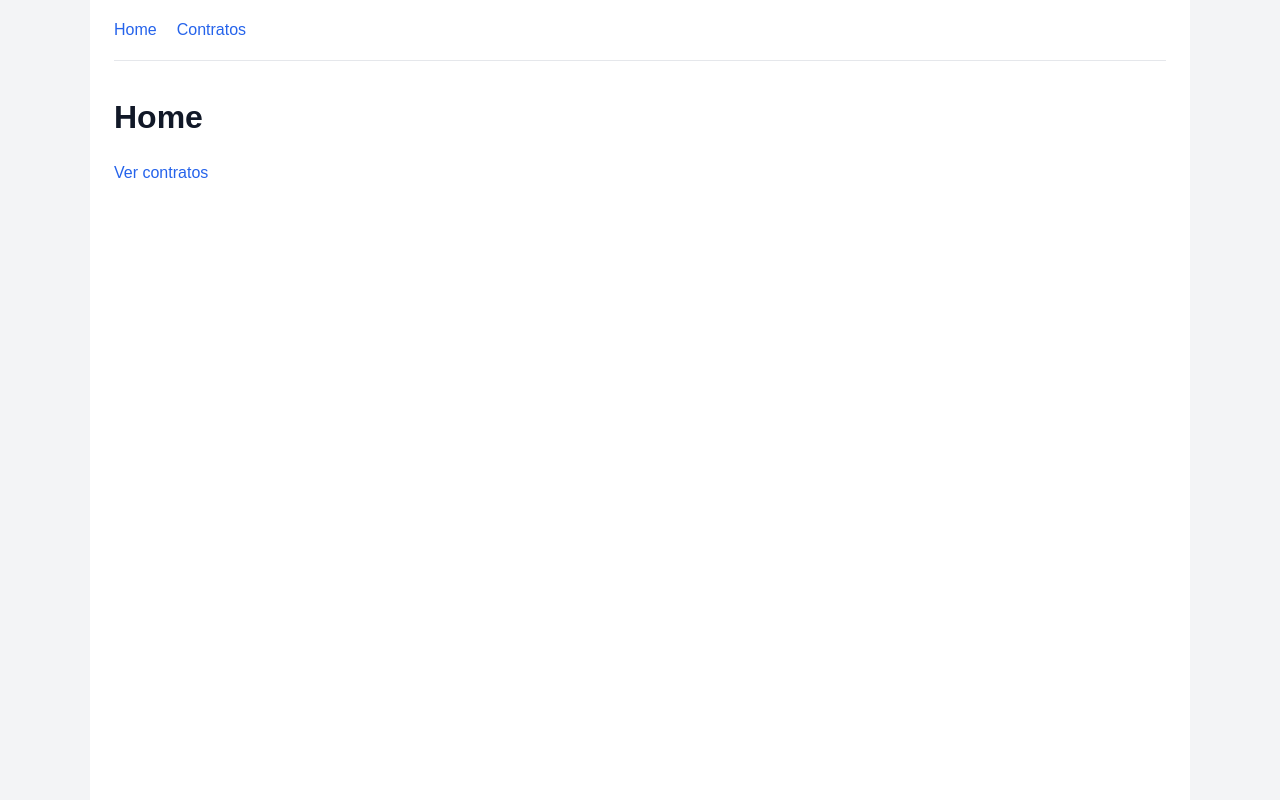
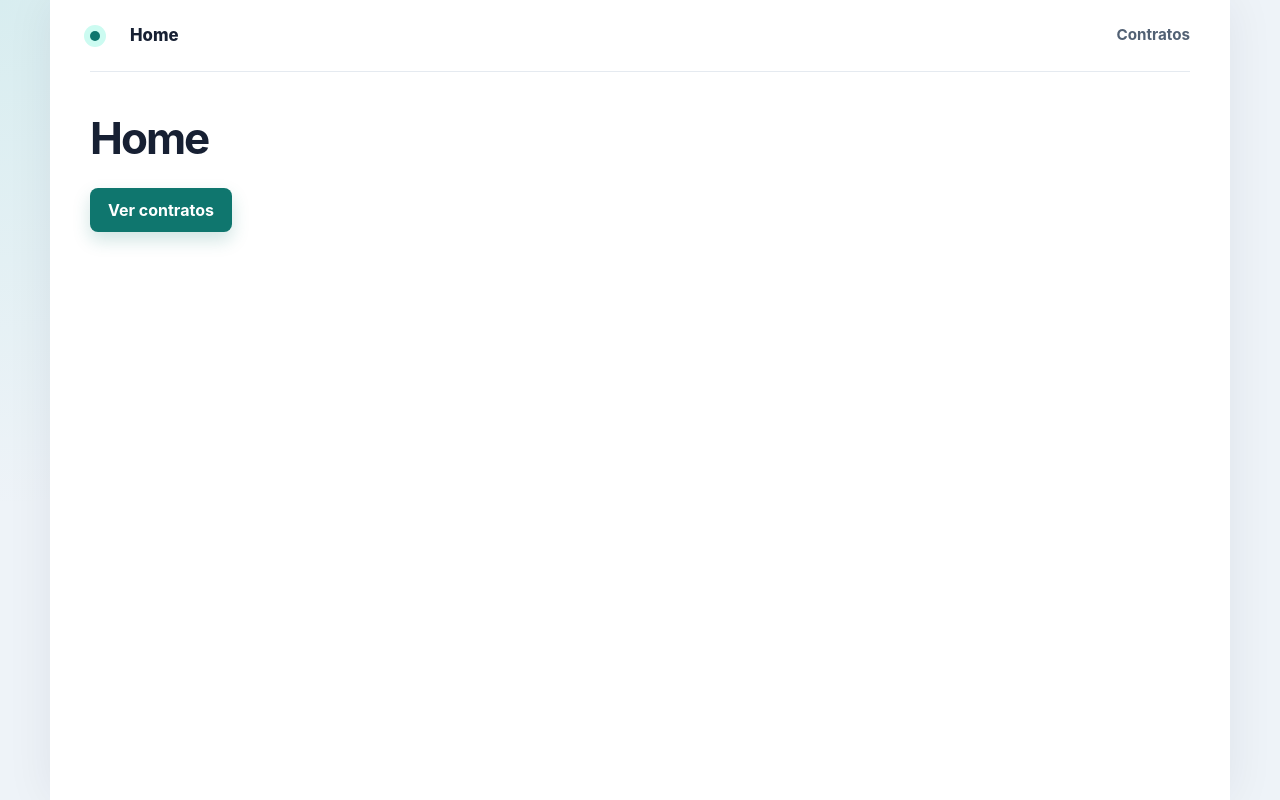
Before and after one commit to JoaoGuilhermeTP/gestao_de_contratos, a React (Vite) app: page / in a window 1280 px wide. Built offline with nearby package versions, Linux system fonts and the light colour scheme.

Commit message:
Update styles in index.css
Replit-Commit-Author: Agent

```diff
--- a/src/index.css
+++ b/src/index.css
@@ -1,8 +1,13 @@
 :root {
-  font-family: Arial, sans-serif;
-  color: #1f2937;
-  background: #f3f4f6;
+  font-family:
+    Inter, ui-sans-serif, system-ui, -apple-system, BlinkMacSystemFont, "Segoe UI",
+    sans-serif;
+  color: #172033;
+  background: #eef3f8;
   line-height: 1.5;
+  font-synthesis: none;
+  text-rendering: optimizeLegibility;
+  -webkit-font-smoothing: antialiased;
 }
 
 * {
@@ -10,118 +15,312 @@
 }
 
 body {
+  min-width: 320px;
   margin: 0;
+  background:
+    radial-gradient(circle at 0 0, rgba(20, 184, 166, 0.1), transparent 32rem),
+    #eef3f8;
+}
+
+button,
+input,
+select {
+  font: inherit;
+}
+
+button,
+a,
+select,
+input {
+  transition:
+    border-color 160ms ease,
+    box-shadow 160ms ease,
+    background-color 160ms ease,
+    transform 160ms ease;
 }
 
 #root {
-  width: min(1100px, 100%);
+  width: min(1180px, calc(100% - 32px));
   min-height: 100vh;
   margin: 0 auto;
-  padding: 0 24px 40px;
+  padding: 0 40px 56px;
   background: #ffffff;
+  box-shadow: 0 0 45px rgba(23, 32, 51, 0.07);
 }
 
 nav {
   display: flex;
-  gap: 20px;
-  padding: 18px 0;
-  border-bottom: 1px solid #e5e7eb;
+  align-items: center;
+  gap: 28px;
+  min-height: 72px;
+  border-bottom: 1px solid #e5eaf0;
+}
+
+nav::before {
+  width: 10px;
+  height: 10px;
+  margin-right: 2px;
+  border-radius: 50%;
+  background: #0f766e;
+  box-shadow: 0 0 0 6px #ccfbf1;
+  content: "";
+}
+
+nav a {
+  color: #526174;
+  font-size: 0.95rem;
+  font-weight: 650;
+  text-decoration: none;
+}
+
+nav a:first-of-type {
+  margin-right: auto;
+  color: #172033;
+  font-size: 1.05rem;
+  font-weight: 800;
+}
+
+nav a:hover {
+  color: #0f766e;
 }
 
 a {
-  color: #2563eb;
+  color: #0f766e;
+}
+
+a:hover {
+  color: #115e59;
+}
+
+h1 {
+  margin: 42px 0 26px;
+  color: #172033;
+  font-size: clamp(2rem, 4vw, 2.75rem);
+  line-height: 1.1;
+  letter-spacing: -0.045em;
+}
+
+h2 {
+  margin: 34px 0 16px;
+  color: #273449;
+  font-size: 1.35rem;
+  letter-spacing: -0.02em;
+}
+
+h3 {
+  margin: 26px 0 12px;
+  color: #526174;
+  font-size: 0.82rem;
+  font-weight: 750;
+  letter-spacing: 0.08em;
+  text-transform: uppercase;
+}
+
+h1 + a {
+  display: inline-flex;
+  align-items: center;
+  min-height: 44px;
+  padding: 0 18px;
+  border-radius: 8px;
+  color: #ffffff;
+  background: #0f766e;
+  box-shadow: 0 8px 18px rgba(15, 118, 110, 0.2);
+  font-weight: 700;
   text-decoration: none;
 }
 
-a:hover {
-  text-decoration: underline;
-}
-
-h1 {
-  margin: 32px 0 20px;
-  color: #111827;
-}
-
-h2 {
-  margin: 28px 0 14px;
-  color: #374151;
-}
-
-h3 {
-  margin: 20px 0 10px;
-  font-size: 1rem;
+h1 + a:hover {
+  color: #ffffff;
+  background: #115e59;
+  box-shadow: 0 10px 22px rgba(15, 118, 110, 0.28);
+  transform: translateY(-1px);
 }
 
 form {
   display: grid;
-  grid-template-columns: repeat(auto-fit, minmax(150px, 1fr));
-  gap: 10px;
-  padding: 16px;
-  border: 1px solid #e5e7eb;
-  border-radius: 8px;
-  background: #f9fafb;
+  grid-template-columns: repeat(4, minmax(0, 1fr));
+  gap: 12px;
+  padding: 20px;
+  border: 1px solid #e1e8ef;
+  border-radius: 14px;
+  background: linear-gradient(135deg, #f8fbfc, #f3f7fa);
+  box-shadow: 0 10px 25px rgba(23, 32, 51, 0.05);
 }
 
 input,
-select,
-button {
-  min-height: 38px;
-  padding: 8px 10px;
-  border: 1px solid #d1d5db;
-  border-radius: 6px;
-  font: inherit;
+select {
+  width: 100%;
+  min-height: 42px;
+  padding: 9px 12px;
+  border: 1px solid #d5dee8;
+  border-radius: 8px;
+  color: #172033;
+  background: #ffffff;
+  outline: none;
+}
+
+input::placeholder {
+  color: #8995a5;
+}
+
+input:focus,
+select:focus {
+  border-color: #14b8a6;
+  box-shadow: 0 0 0 3px rgba(20, 184, 166, 0.15);
 }
 
 button {
+  min-height: 42px;
+  padding: 9px 16px;
+  border: 1px solid #0f766e;
+  border-radius: 8px;
   color: #ffffff;
-  background: #2563eb;
-  border-color: #2563eb;
+  background: #0f766e;
+  font-weight: 700;
   cursor: pointer;
 }
 
 button:hover {
-  background: #1d4ed8;
+  border-color: #115e59;
+  background: #115e59;
+  box-shadow: 0 6px 14px rgba(15, 118, 110, 0.2);
+  transform: translateY(-1px);
+}
+
+button:focus-visible,
+a:focus-visible {
+  outline: 3px solid rgba(20, 184, 166, 0.35);
+  outline-offset: 3px;
 }
 
 form button {
   grid-column: 1 / -1;
-  width: fit-content;
+  justify-self: start;
 }
 
 table {
+  display: block;
   width: 100%;
-  margin-top: 12px;
+  overflow-x: auto;
+  margin-top: 14px;
+  border: 1px solid #e1e8ef;
+  border-radius: 12px;
+  border-spacing: 0;
+  background: #ffffff;
+  box-shadow: 0 8px 22px rgba(23, 32, 51, 0.04);
+}
+
+#root > h3 ~ input,
+#root > h3 ~ select {
+  width: calc(16.666% - 12px);
+  margin: 0 8px 12px 0;
+}
+
+#root > h3 ~ table {
+  margin-top: 2px;
+}
+
+tbody {
+  display: table;
+  width: 100%;
+  min-width: 860px;
   border-collapse: collapse;
-  font-size: 0.9rem;
 }
 
 th,
 td {
-  padding: 10px;
-  border-bottom: 1px solid #e5e7eb;
+  padding: 13px 14px;
+  border-bottom: 1px solid #edf1f5;
   text-align: left;
-  vertical-align: top;
+  vertical-align: middle;
 }
 
 th {
-  color: #374151;
-  background: #f9fafb;
+  color: #526174;
+  background: #f7f9fb;
+  font-size: 0.75rem;
+  font-weight: 800;
+  letter-spacing: 0.05em;
+  text-transform: uppercase;
+}
+
+tr:last-child td {
+  border-bottom: 0;
+}
+
+tr:hover td {
+  background: #f8fcfc;
+}
+
+td button {
+  min-height: 34px;
+  padding: 6px 10px;
+  color: #b42318;
+  border-color: #f1b9b4;
+  background: #fff5f4;
+  font-size: 0.85rem;
+}
+
+td button:hover {
+  color: #ffffff;
+  border-color: #b42318;
+  background: #b42318;
 }
 
 ul {
-  padding: 20px 32px;
-  border: 1px solid #e5e7eb;
-  border-radius: 8px;
+  max-width: 680px;
+  margin: 0;
+  padding: 20px 24px 20px 42px;
+  border: 1px solid #e1e8ef;
+  border-radius: 12px;
+  background: #f8fafc;
 }
 
-@media (max-width: 700px) {
+li + li {
+  margin-top: 8px;
+}
+
+@media (max-width: 760px) {
   #root {
-    padding: 0 14px 28px;
+    width: 100%;
+    padding: 0 18px 40px;
   }
 
-  table {
-    display: block;
-    overflow-x: auto;
-    white-space: nowrap;
+  nav {
+    gap: 18px;
+  }
+
+  form {
+    grid-template-columns: repeat(2, minmax(0, 1fr));
+  }
+
+  #root > h3 ~ input,
+  #root > h3 ~ select {
+    width: calc(50% - 8px);
   }
 }
+
+@media (max-width: 480px) {
+  nav {
+    min-height: 64px;
+  }
+
+  nav a:first-of-type {
+    font-size: 0.95rem;
+  }
+
+  nav a {
+    font-size: 0.85rem;
+  }
+
+  form {
+    grid-template-columns: 1fr;
+    padding: 14px;
+  }
+
+  #root > h3 ~ input,
+  #root > h3 ~ select {
+    width: 100%;
+    margin-right: 0;
+  }
+}
```
